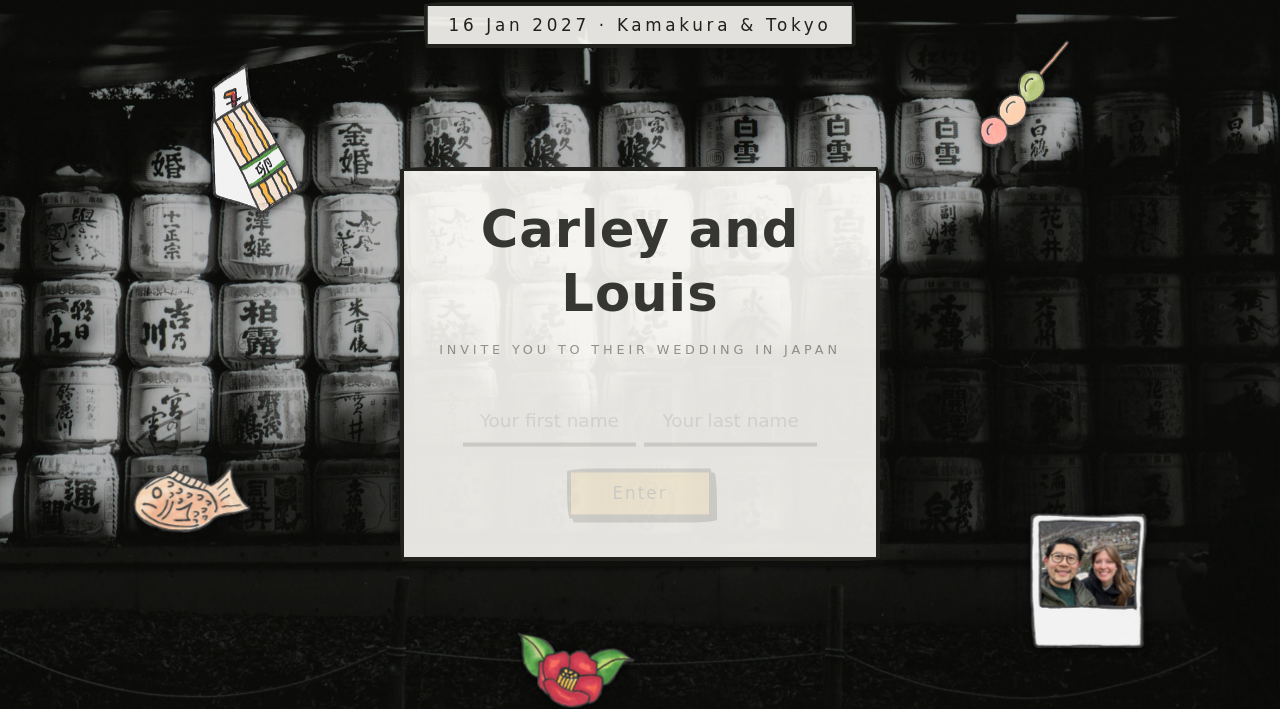
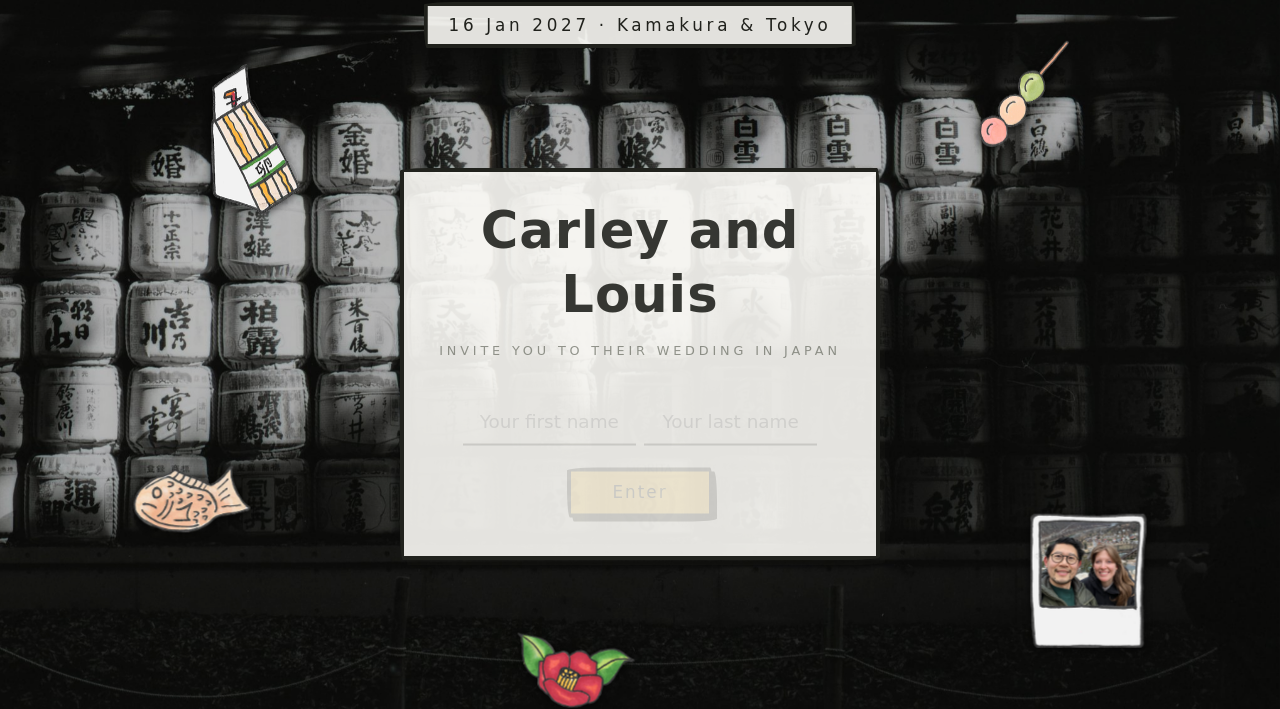
Before and after one commit to louiskang2/wedding.github.io, a Jekyll site: the page built from index.html, in a window 1280 px wide. Shown: the part 86-795 px from the top of the page. Built offline with Jekyll 4.4.1, drawn with Linux system fonts in a browser that asks for light colours; some web fonts are replaced.

Commit message:
Edited form line width

```diff
--- a/_sass/_site.scss
+++ b/_sass/_site.scss
@@ -173,7 +173,7 @@ body.no-scroll { overflow: hidden; height: 100vh; }
     .form-control {
       background: transparent;
       border: none;
-      border-bottom: var(--line) solid var(--ink);
+      border-bottom: var(--form-line) solid var(--ink);
       border-radius: 0;
       font-family: var(--font-body);
       font-size: 1.15rem;
--- a/_sass/_theme.scss
+++ b/_sass/_theme.scss
@@ -34,7 +34,8 @@
   --body-size:    18px;
 
   // --- Pen weight & panels ---------------------------------------
-  --line: 4px;                       // UI border weight
+  --line: 4px;  // For graphical elements
+  --form-line: 2px;  // For form inputs
   // --rad-btn:  240px 16px 220px 14px / 14px 220px 16px 240px; // wobbly (buttons)
   --rad:  30px 3px 30px 3px / 3px 30px 3px 30px; // wobbly (buttons)
   --pop-shadow: 4px 4px 0 var(--ink);
--- a/index.html
+++ b/index.html
@@ -17,7 +17,6 @@ permalink: /
 
     <div class="landing-swap">
       <div id="landing-gate">
-        <!-- <p class="mb-3" style="color: var(--gray); font-size:.95rem;">Enter your name</p> -->
         <div class="row g-2 justify-content-center">
           <div class="col-6 col-sm-5"><input id="gate-first" class="form-control" type="text" placeholder="Your first name" autocomplete="given-name"></div>
           <div class="col-6 col-sm-5"><input id="gate-last" class="form-control" type="text" placeholder="Your last name" autocomplete="family-name"></div>
```
